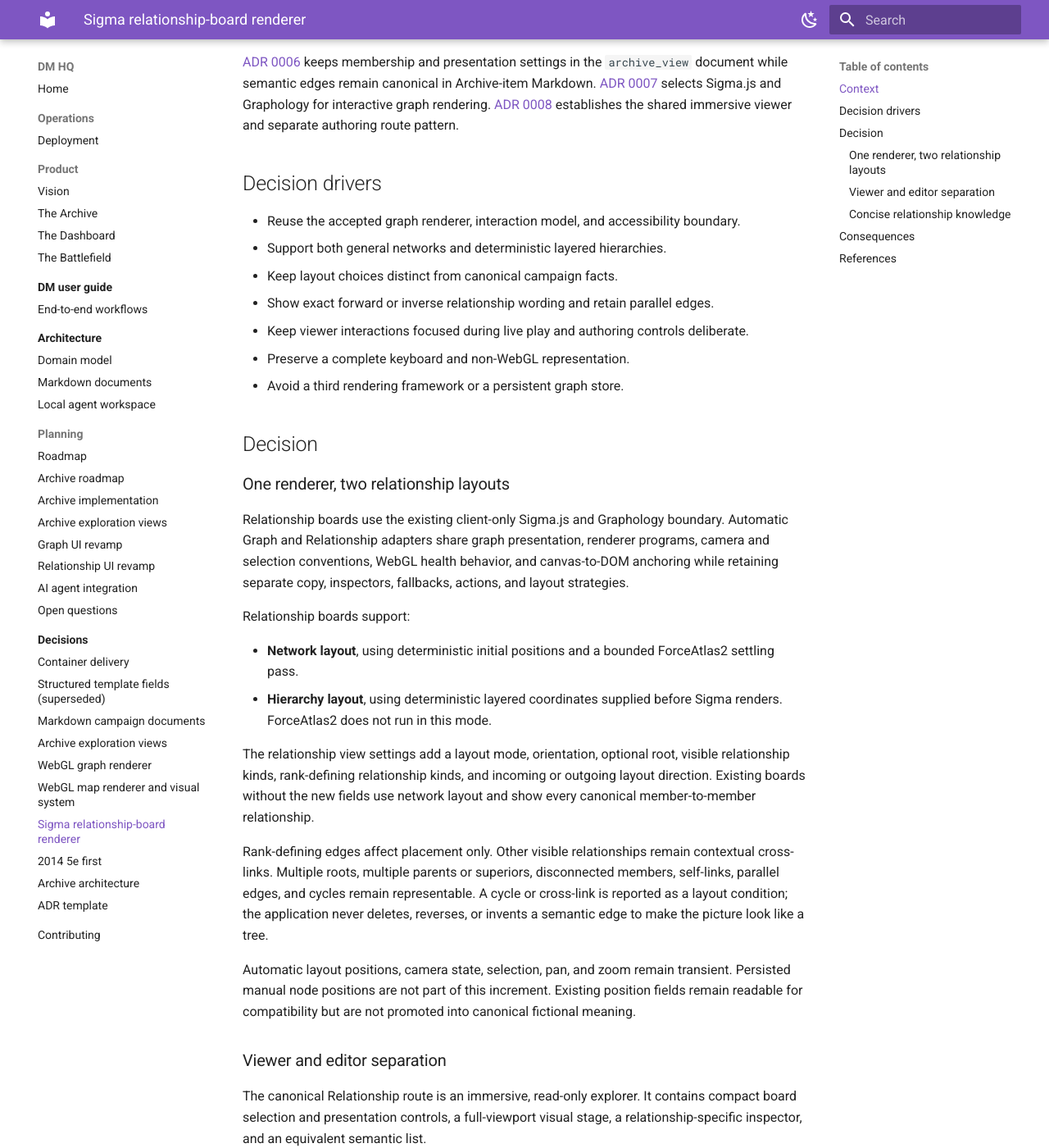
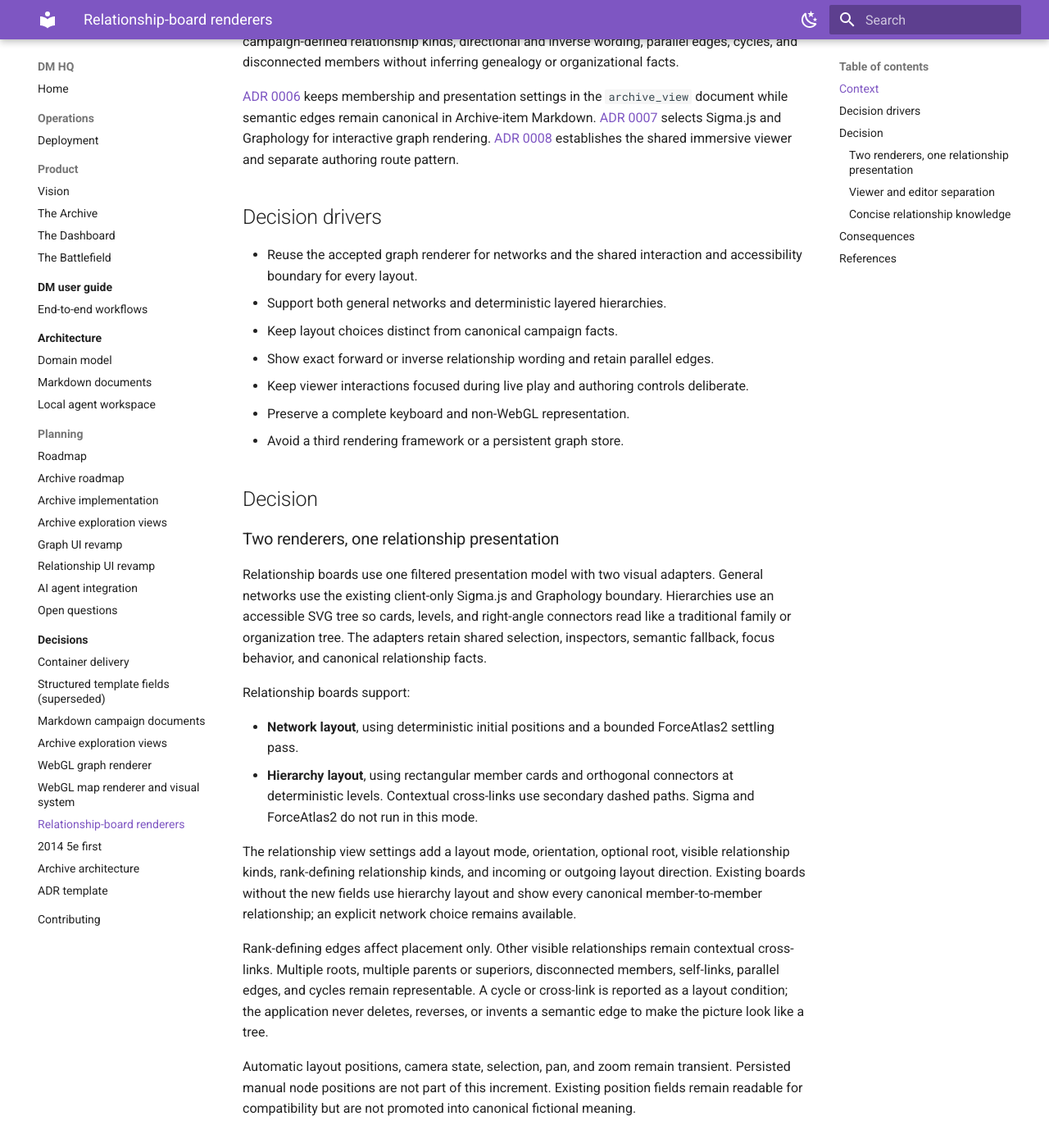
Before and after one commit to allen141/dm_hq, an MkDocs documentation site: the page built from docs/decisions/0009-sigma-relationship-board-renderer.md, in a window 1280 px wide and 1400 px high, scrolled down 588 px. Shown: the whole window at 82% size. Built offline with MkDocs 1.6.1 and Material for MkDocs 9.7.7, drawn with Linux system fonts in a browser that asks for light colours; some of the changed text lies outside the part shown.

Commit message:
Default relationship boards to hierarchy trees

```diff
--- a/docs/decisions/0009-sigma-relationship-board-renderer.md
+++ b/docs/decisions/0009-sigma-relationship-board-renderer.md
@@ -1,4 +1,4 @@
-# ADR 0009: Reuse Sigma for relationship boards
+# ADR 0009: Use distinct network and hierarchy renderers
 
 - **Status:** Accepted
 - **Date:** 2026-08-15
@@ -14,7 +14,7 @@
 
 ## Decision drivers
 
-- Reuse the accepted graph renderer, interaction model, and accessibility boundary.
+- Reuse the accepted graph renderer for networks and the shared interaction and accessibility boundary for every layout.
 - Support both general networks and deterministic layered hierarchies.
 - Keep layout choices distinct from canonical campaign facts.
 - Show exact forward or inverse relationship wording and retain parallel edges.
@@ -24,16 +24,16 @@
 
 ## Decision
 
-### One renderer, two relationship layouts
+### Two renderers, one relationship presentation
 
-Relationship boards use the existing client-only Sigma.js and Graphology boundary. Automatic Graph and Relationship adapters share graph presentation, renderer programs, camera and selection conventions, WebGL health behavior, and canvas-to-DOM anchoring while retaining separate copy, inspectors, fallbacks, actions, and layout strategies.
+Relationship boards use one filtered presentation model with two visual adapters. General networks use the existing client-only Sigma.js and Graphology boundary. Hierarchies use an accessible SVG tree so cards, levels, and right-angle connectors read like a traditional family or organization tree. The adapters retain shared selection, inspectors, semantic fallback, focus behavior, and canonical relationship facts.
 
 Relationship boards support:
 
 - **Network layout**, using deterministic initial positions and a bounded ForceAtlas2 settling pass.
-- **Hierarchy layout**, using deterministic layered coordinates supplied before Sigma renders. ForceAtlas2 does not run in this mode.
+- **Hierarchy layout**, using rectangular member cards and orthogonal connectors at deterministic levels. Contextual cross-links use secondary dashed paths. Sigma and ForceAtlas2 do not run in this mode.
 
-The relationship view settings add a layout mode, orientation, optional root, visible relationship kinds, rank-defining relationship kinds, and incoming or outgoing layout direction. Existing boards without the new fields use network layout and show every canonical member-to-member relationship.
+The relationship view settings add a layout mode, orientation, optional root, visible relationship kinds, rank-defining relationship kinds, and incoming or outgoing layout direction. Existing boards without the new fields use hierarchy layout and show every canonical member-to-member relationship; an explicit network choice remains available.
 
 Rank-defining edges affect placement only. Other visible relationships remain contextual cross-links. Multiple roots, multiple parents or superiors, disconnected members, self-links, parallel edges, and cycles remain representable. A cycle or cross-link is reported as a layout condition; the application never deletes, reverses, or invents a semantic edge to make the picture look like a tree.
 
@@ -49,11 +49,11 @@
 
 Selecting a member shows title, kind, status, a bounded authorized summary when available, and one row for every visible canonical connection. Outgoing connections use the authored forward label or kind. Incoming connections use the inverse label or an explicitly marked inverse fallback. Parallel facts are never collapsed into one count.
 
-The semantic mode uses the same filtered presentation model. It provides member selection, a hierarchy grouping when configured, and a directional adjacency list. WebGL failure switches to this mode without discarding data or changing the board.
+The semantic mode uses the same filtered presentation model. It provides member selection, a hierarchy grouping when configured, and a directional adjacency list. Network WebGL failure switches to this mode without discarding data or changing the board.
 
 ## Consequences
 
-- The automatic Graph remains stable while a Relationship-specific adapter reuses its accepted Sigma/Graphology rendering boundary and interaction conventions.
+- The automatic Graph remains stable. Relationship networks reuse its accepted Sigma/Graphology boundary, while hierarchy boards use the dedicated SVG tree without adding a rendering dependency.
 - Relationship settings and document validation gain additive fields; no database or persistent graph-layout migration is required.
 - The API applies saved visible-kind filters and reports the available member-to-member kinds for authoring.
 - The Archive shell recognizes Relationship viewers as immersive and provides a dedicated edit/view action.
--- a/mkdocs.yml
+++ b/mkdocs.yml
@@ -72,7 +72,7 @@
       - Archive exploration views: decisions/0006-archive-exploration-view-model.md
       - WebGL graph renderer: decisions/0007-webgl-graph-renderer.md
       - WebGL map renderer and visual system: decisions/0008-webgl-map-renderer-and-visual-system.md
-      - Sigma relationship-board renderer: decisions/0009-sigma-relationship-board-renderer.md
+      - Relationship-board renderers: decisions/0009-sigma-relationship-board-renderer.md
       - 2014 5e first: decisions/0001-2014-5e-first.md
       - Archive architecture: decisions/0002-archive-application-architecture.md
       - ADR template: decisions/0000-template.md
```
Also changed, not shown: docs/decisions/index.md (+1 -1 lines), docs/planning/archive-exploration-views.md (+1 -1 lines), docs/planning/open-questions.md (+1 -1 lines), docs/planning/relationship-ui-revamp.md (+4 -4 lines), 5 other files.
